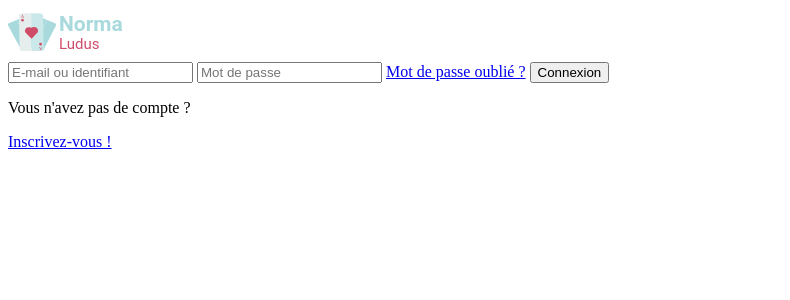
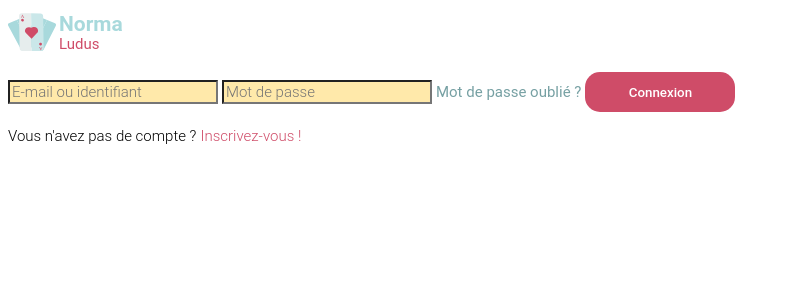
Before and after one commit to marinebrdesign/norma_ludus, a PHP site: page /page-connexion.html in a window 1280 px wide. Shown: the top 300 px of the page, without its empty margins (0-790 px from the left). Run offline with PHP 8.4, Linux system fonts and the light colour scheme.

Commit message:
typo des pages connexion, inscription et mot de passe oublié

```diff
--- a/css/menu.css
+++ b/css/menu.css
@@ -15,7 +15,7 @@
     content: '';
     background-color: #000000;
     width: 100%;
-    height: 1px;
+    height: 0.5px;
     position: absolute;
     top: 0;
     left: 0;
--- a/css/typographie_couleurs.css
+++ b/css/typographie_couleurs.css
@@ -578,3 +578,113 @@ button.variante  {
     font-family: Roboto;
     font-weight: 400;
 }
+
+/*------page connexion------*/
+#container {
+    color: #000000;
+    font-family: Roboto;
+    font-weight: 500;
+}
+
+#id, #mdp {
+    color: black;
+    font-family: Roboto;
+    font-weight: 300;
+    font-size: 15px;
+    background-color: #FFE9AA;
+}
+
+button.connexion {
+    background-color: #CF4C68;
+    border: none;
+    border-radius: 15px;
+    font-family: Roboto;
+    font-weight: 500;
+    color: #FFFFFF;
+    height: 40px;
+    width: 150px;
+    margin-top: 10px;
+}
+
+#container >form > a {
+    color: #76A0A3;
+    font-family: Roboto;
+    font-weight: 400;
+    font-size: 15px;
+    text-decoration: none;
+}
+
+#container p {
+    color: black;
+    font-family: Roboto;
+    font-weight: 300;
+    font-size: 15px;
+}
+
+#container a {
+    color: #CF4C68;
+    font-family: Roboto;
+    font-weight: 300;
+    font-size: 15px;
+    text-decoration: none;
+}
+
+#container a, #container p {
+    display: inline-block;
+}
+
+/*------page inscription------*/
+input#prenom\/nom, input#age, input#id, input#mail, input#mdp {
+    color: black;
+    font-family: Roboto;
+    font-weight: 300;
+    font-size: 15px;
+    background-color: #FFE9AA;
+}
+
+#inscription p {
+    color: black;
+    font-family: Roboto;
+    font-weight: 300;
+    font-size: 15px;
+}
+
+button.je-m-inscris {
+    background-color: #CF4C68;
+    border: none;
+    border-radius: 50px;
+    font-family: Roboto;
+    font-weight: 500;
+    color: #FFFFFF;
+    height: 30px;
+    width: 150px;
+    margin-top: 10px;
+}
+
+/*------mot de passe oublié------*/
+.mdp-oublie {
+    color: black;
+    font-family: Roboto;
+    font-weight: 300;
+    font-size: 15px;
+}
+
+input#mdp-o {
+    color: black;
+    font-family: Roboto;
+    font-weight: 300;
+    font-size: 15px;
+    background-color: #FFE9AA;
+}
+
+button.mdp-o {
+    background-color: #CF4C68;
+    border: none;
+    border-radius: 50px;
+    font-family: Roboto;
+    font-weight: 500;
+    color: #FFFFFF;
+    height: 30px;
+    width: 150px;
+    margin-top: 10px;
+}
--- a/page-connexion.html
+++ b/page-connexion.html
@@ -21,7 +21,7 @@
             Connexion
         </button>
     </form>
-    <p>Vous n'avez pas de compte ?</p><a href="page-inscription.html">Inscrivez-vous !</a>
+    <p>Vous n'avez pas de compte ?</p> <a href="page-inscription.html">Inscrivez-vous !</a>
 </div>
 </body>
 </html>
```
Also changed, not shown: page-inscription.html (+1 -1 lines).
